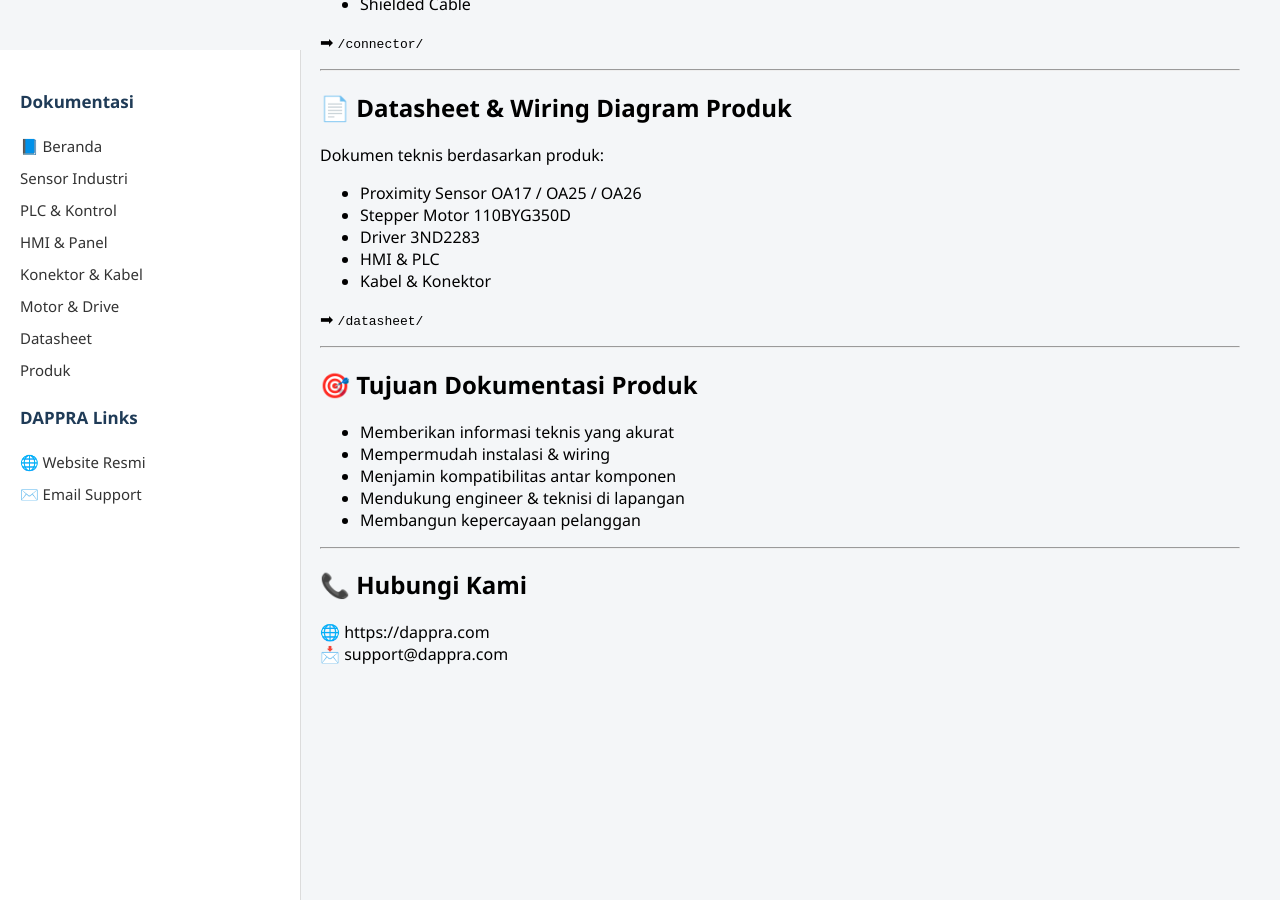
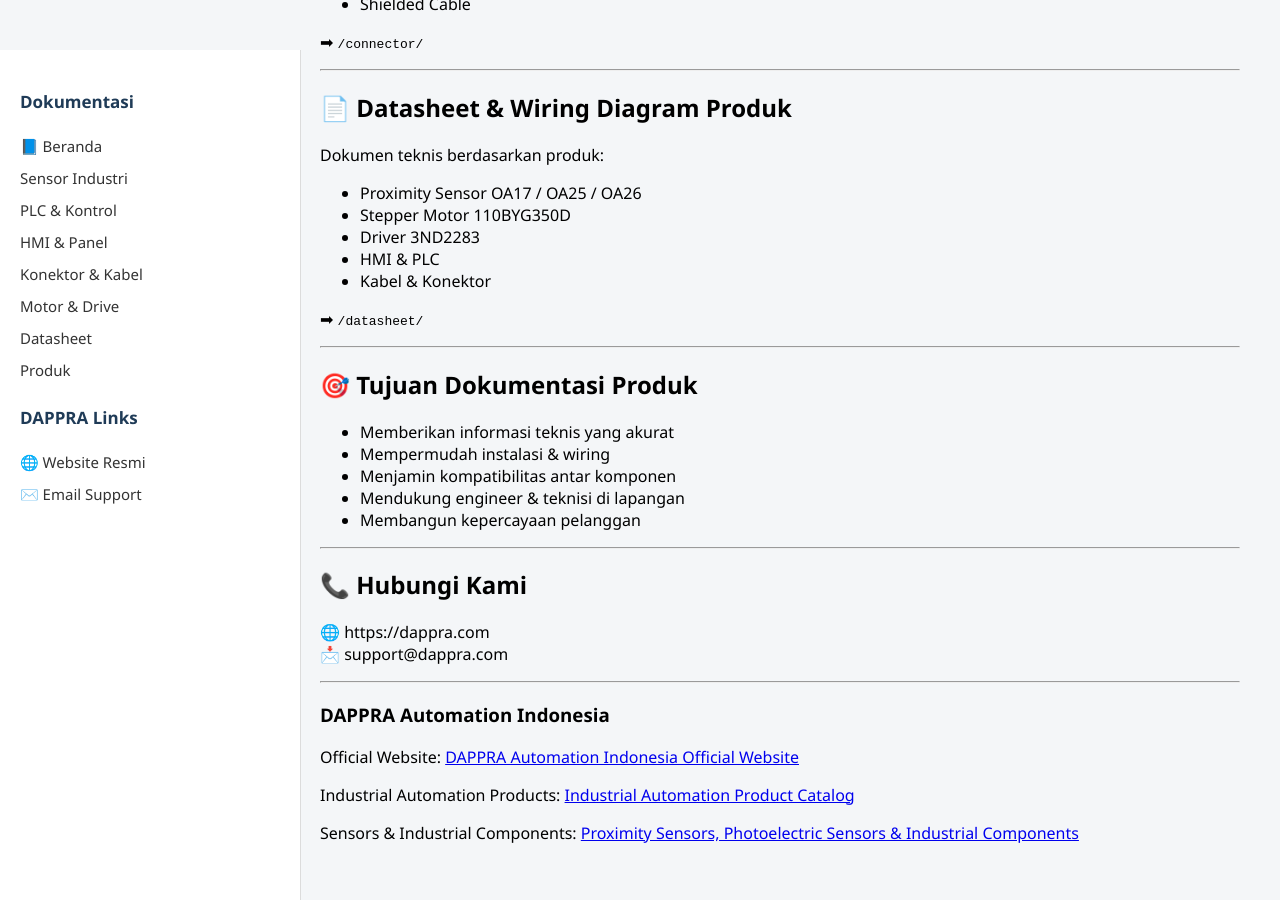
Before and after one commit to dappra-automation/automation-products, a Jekyll site: the page built from docs/index.md, in a window 1280 px wide and 900 px high, scrolled down 1537 px. Built offline with Jekyll 4.4.1, drawn with Linux system fonts in a browser that asks for light colours; before the commit the page ends 2258 px from its top, so only the background shows below that.

Commit message:
Update index.md

```diff
--- a/docs/index.md
+++ b/docs/index.md
@@ -106,5 +106,28 @@ Dokumen teknis berdasarkan produk:
 🌐 https://dappra.com
 📩 support@dappra.com
 
+<hr>
 
+<h3>DAPPRA Automation Indonesia</h3>
+
+<p>
+Official Website:
+<a href="https://dappra.com" target="_blank">
+DAPPRA Automation Indonesia Official Website
+</a>
+</p>
+
+<p>
+Industrial Automation Products:
+<a href="https://dappra.com/shop/" target="_blank">
+Industrial Automation Product Catalog
+</a>
+</p>
+
+<p>
+Sensors & Industrial Components:
+<a href="https://dappra.com/product-category/sensor/" target="_blank">
+Proximity Sensors, Photoelectric Sensors & Industrial Components
+</a>
+</p>
 <!-- force rebuild -->
```
